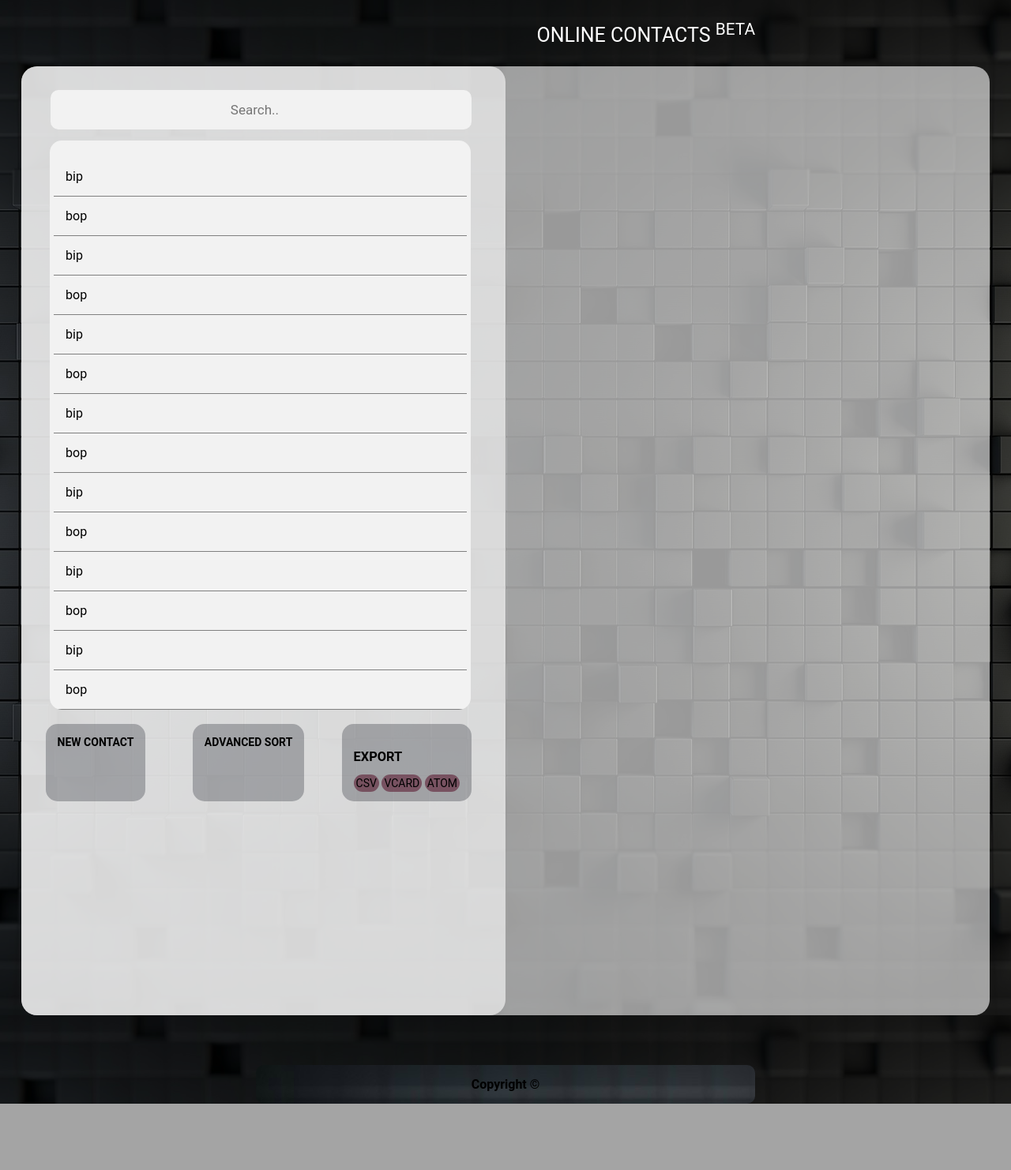
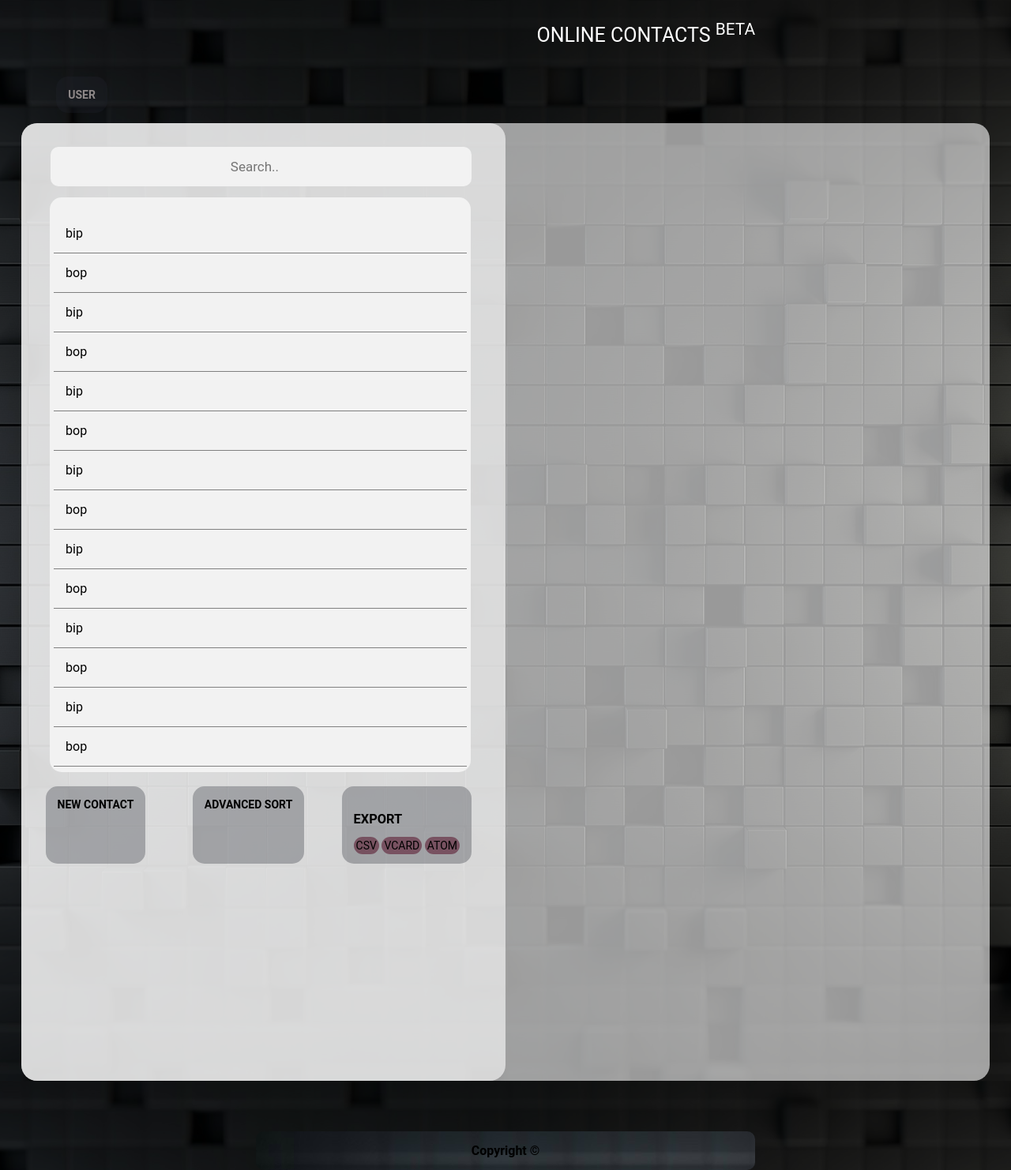
Before and after one commit to dm0112/TWOnCo, a PHP site: page /index2.html in a window 1280 px wide. Shown: the whole page at 79% size. Before the commit the page ends 1398 px from the top, so only its background shows below. Run offline with PHP 8.4, Linux system fonts and the light colour scheme.

Commit message:
form edit user

```diff
--- a/Style.css
+++ b/Style.css
@@ -72,6 +72,9 @@ body{
     transform: scale(1.2);
 
 }
+
+
+
 .card-form label{
     display: none;
     font-size:14px;
--- a/Style2.css
+++ b/Style2.css
@@ -34,7 +34,7 @@ body{
     border-radius:20px;
     background: rgba(255, 255, 255, 0.6);
     width: 97%;
-    height: 97%;
+    height: 98%;
 
 }
 .card-contacts-left{
@@ -166,6 +166,30 @@ ul{
     justify-content:space-between;
 }
 
+#userEdit{
+    font-family: "Roboto", sans-serif;
+    text-transform: uppercase;
+    font-weight: bold;
+    background-color:rgba(35, 38, 48, 0.3);
+    border-radius: 15px;
+    border: 0;
+    margin-top:3%;
+    margin-left:5%;
+    margin-bottom: 1%;
+    color: rgb(143, 137, 137);
+    padding:15px;
+    font-size:14px;
+    cursor: pointer;
+    transition:all 1s;
+    display:flex;
+    justify-content: flex-start;
+}
+
+#userEdit:hover{
+    background-color:rgba(9, 133, 250, 0.541);
+    font-weight: bold;
+}
+
 .contact-on{
     display: none;
 }
--- a/index.html
+++ b/index.html
@@ -15,6 +15,7 @@
     <p id="card-title">Online Contacts <sup id="card-beta">BETA</sup></p>
     </div>
 </header>
+
 
     <div class="card-login-register">
 
@@ -69,8 +70,9 @@
             <p class="card-message">Not Registered? <a  onclick="hideLogin()" href="#">Register</a></p>
         </form>
         </div>
-        </div>
-        </div>
+      </div>
+     </div>
+
 
 
     <!-- <script src="path/to/vanilla.js"> -->
--- a/index2.html
+++ b/index2.html
@@ -15,6 +15,7 @@
                 <p id="card-title">Online Contacts <sup id="card-beta">BETA</sup></p>
                 </div>
             </header>
+            <button type=submit id=userEdit onclick="showUserEdit()">User</button>
         <div class="card-contacts-left-right">
 
                 <div class="card-contacts-left">
@@ -54,9 +55,7 @@
                             <a href="#">vCard</a>
                             <a href="#">Atom</a>
                         </div>
-
                     </div>
-
                 </div>
 
                 <div class="contact-on" id="contact-on">
@@ -104,13 +103,10 @@
                         </div>
                         <button type="submit">Save Contact</button>
                     </form>
-
                   </aside>
-
                   </div>
 
                   <div>
-
                     <form action="AdvancedSort.php" method="POST" id="AdvancedSort" class="card-contacts-right">
                         <div>
                             <label for="sortFirstName">First Name</label>
@@ -130,6 +126,34 @@
                         <button type="submit">Search</button>
                     </form>
                   </div>
+
+                  <div>
+                    <form action="UserEdit.php" method="POST" id="UserEdit" class="card-contacts-right">
+                          <h2>User Edit</h2>
+                          <div>
+                                <label for="registerName">First name* </label>
+                                <input type="text" required id="registerName" placeholder="First name...">
+                            </div>
+
+                            <div>
+                                <label for="registerLastName">Last name*</label>
+                                <input type="text" required id="registerLastName" placeholder="Last name...">
+                            </div>
+                            <div>
+                                <label for="registerPassword">Password*</label>
+                                <input type="password" required id="registerPassword" placeholder="Password...">
+                            </div>
+                            <div>
+                                <label for="registerEmail">Email*</label>
+                                <input type="email" required id="registerEmail" placeholder="Email...">
+                            </div>
+                            <div>
+                                    <label for="registerPhone">Phone*</label>
+                                    <input type="tel" required id="registerPhone" placeholder="Phone...">
+                             </div>
+                             <button type="submit">Save</button>
+                        </form>
+                 </div>
         </div>
                   <!-- <script src='https://code.jquery.com/jquery-3.3.1.min.js'></script> -->
                   <script>
@@ -143,9 +167,11 @@
 
                             var y = document.getElementById("contact-on");
                             var x = document.getElementById("AdvancedSort");
+                            var z = document.getElementById("UserEdit");
                             if (y.style.display == "none" || y.style.display == "") {
                                 y.style.display = "block";
                                 x.style.display = "none";
+                                z.style.display = "none";
 
                             }
                             else {
@@ -156,10 +182,13 @@
                     function showAdvancedSort(){
                         var x = document.getElementById("AdvancedSort");
                         var y = document.getElementById("contact-on");
+                        var z = document.getElementById("UserEdit");
                         if(x.style.display == "none" || x.style.display == "")
                         {
                             y.style.display = "none";
                             x.style.display = "flex";
+                            z.style.display = "none";
+
 
                         }
                         else {
@@ -168,6 +197,20 @@
                         }
                     }
 
+                    function showUserEdit(){
+                        var y = document.getElementById("contact-on");
+                        var x = document.getElementById("AdvancedSort");
+                        var z = document.getElementById("UserEdit");
+                        if(z.style.display == "none" || z.style.display == "")
+                        {
+                            y.style.display = "none";
+                            z.style.display = "flex";
+                            x.style.display = "none";
+                        }
+                        else{
+                            z.style.display = "none";
+                        }
+                    }
                 </script>
 
             <footer class="card-footer2">
```
Also changed, not shown: other parts of Style2.css (+31 -3 lines).
